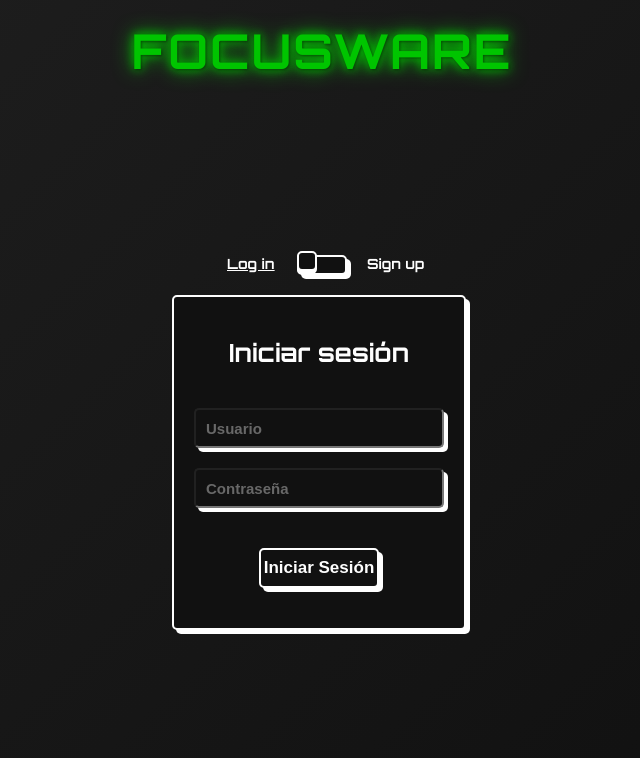
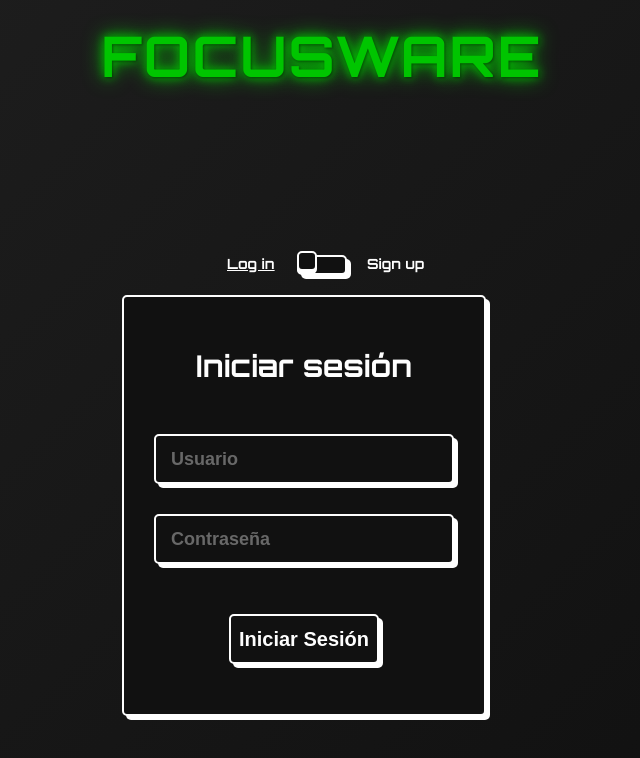
Before and after one commit to CesarGoto1/App, a React (Vite) app: page / in a window 1280 px wide. Shown: the top 758 px of the page, without its empty margins (318-958 px from the left). Built offline with nearby package versions, Linux system fonts and the light colour scheme.

Commit message:
Titulo Bien

```diff
--- a/src/components/Login.css
+++ b/src/components/Login.css
@@ -6,22 +6,22 @@
     display: flex;
     flex-direction: column;
     align-items: center;
-  gap: 1rem;
+    gap: 1.5rem; /* Aumentar el espacio entre los elementos */
     width: 100%;
-  max-width: 300px;
+    max-width: 400px; /* Aumentar el ancho máximo */
   }
 
   .form .input-span {
     width: 100%;
     display: flex;
     flex-direction: column;
-  gap: 0.5rem;
+    gap: 1rem; /* Aumentar el espacio entre los elementos */
   }
 
-.form input[type="email"],
+  .form input[type="text"],
   .form input[type="password"] {
     border-radius: 0.5rem;
-  padding: 1rem 0.75rem;
+    padding: 1.5rem 1rem; /* Aumentar el padding */
     width: 100%;
     border: none;
     display: flex;
@@ -29,9 +29,10 @@
     gap: 0.5rem;
     background-color: var(--clr-alpha);
     outline: 2px solid var(--bg-dark);
+    font-size: 1.2rem; /* Aumentar el tamaño de la fuente */
   }
 
-.form input[type="email"]:focus,
+  .form input[type="text"]:focus,
   .form input[type="password"]:focus {
     outline: 2px solid var(--clr);
   }
@@ -40,11 +41,12 @@
     align-self: flex-start;
     color: var(--clr);
     font-weight: 600;
+    font-size: 1.2rem; /* Aumentar el tamaño de la fuente */
   }
 
   .form .submit,
   .form .switch {
-  padding: 1rem 0.75rem;
+    padding: 1.5rem 1rem; /* Aumentar el padding */
     width: 100%;
     display: flex;
     align-items: center;
@@ -56,7 +58,7 @@
     cursor: pointer;
     transition: all 300ms;
     font-weight: 600;
-  font-size: 0.9rem;
+    font-size: 1.2rem; /* Aumentar el tamaño de la fuente */
   }
 
   .form .submit:hover,
--- a/src/components/Register.css
+++ b/src/components/Register.css
@@ -6,22 +6,22 @@
     display: flex;
     flex-direction: column;
     align-items: center;
-  gap: 1rem;
+    gap: 1.5rem; /* Aumentar el espacio entre los elementos */
     width: 100%;
-  max-width: 300px;
+    max-width: 400px; /* Aumentar el ancho máximo */
   }
 
   .form .input-span {
     width: 100%;
     display: flex;
     flex-direction: column;
-  gap: 0.5rem;
+    gap: 1rem; /* Aumentar el espacio entre los elementos */
   }
 
-.form input[type="email"],
+  .form input[type="text"],
   .form input[type="password"] {
     border-radius: 0.5rem;
-  padding: 1rem 0.75rem;
+    padding: 1.5rem 1rem; /* Aumentar el padding */
     width: 100%;
     border: none;
     display: flex;
@@ -29,9 +29,10 @@
     gap: 0.5rem;
     background-color: var(--clr-alpha);
     outline: 2px solid var(--bg-dark);
+    font-size: 1.2rem; /* Aumentar el tamaño de la fuente */
   }
 
-.form input[type="email"]:focus,
+  .form input[type="text"]:focus,
   .form input[type="password"]:focus {
     outline: 2px solid var(--clr);
   }
@@ -40,11 +41,12 @@
     align-self: flex-start;
     color: var(--clr);
     font-weight: 600;
+    font-size: 1.2rem; /* Aumentar el tamaño de la fuente */
   }
 
   .form .submit,
   .form .switch {
-  padding: 1rem 0.75rem;
+    padding: 1.5rem 1rem; /* Aumentar el padding */
     width: 100%;
     display: flex;
     align-items: center;
@@ -56,7 +58,7 @@
     cursor: pointer;
     transition: all 300ms;
     font-weight: 600;
-  font-size: 0.9rem;
+    font-size: 1.2rem; /* Aumentar el tamaño de la fuente */
   }
 
   .form .submit:hover,
--- a/src/index.css
+++ b/src/index.css
@@ -19,7 +19,7 @@ body {
 }
 
 .app-title {
-  font-size: 3rem;
+  font-size: 3.5rem; /* Aumentar el tamaño de la fuente */
   font-weight: 700;
   color: #00c500;
   text-align: center;
@@ -36,7 +36,7 @@ body {
   display: flex;
   justify-content: center;
   width: 100%;
-  max-width: 400px;
+  max-width: 500px; /* Aumentar el ancho máximo */
   margin-top: 30px;
 }
 
@@ -56,7 +56,7 @@ body {
 }
 
 h2 {
-  font-size: 2rem;
+  font-size: 2.5rem; /* Aumentar el tamaño de la fuente */
   font-weight: 600;
   color: #00c500;
   text-align: center;
@@ -72,8 +72,8 @@ h2 {
   align-items: center;
   justify-content: center;
   gap: 10px;
-  padding: 10px 15px;
-  font-size: 0.95rem;
+  padding: 15px 20px; /* Aumentar el padding */
+  font-size: 1.2rem; /* Aumentar el tamaño de la fuente */
   font-weight: bold;
   border: none;
   border-radius: 20px;
@@ -198,8 +198,8 @@ h2 {
 }
 
 .flip-card__inner {
-  width: 300px;
-  height: 350px;
+  width: 400px; /* Aumentar el ancho */
+  height: 450px; /* Aumentar la altura */
   position: relative;
   background-color: transparent;
   perspective: 1000px;
@@ -217,7 +217,7 @@ h2 {
 }
 
 .flip-card__front, .flip-card__back {
-  padding: 20px;
+  padding: 30px; /* Aumentar el padding */
   position: absolute;
   display: flex;
   flex-direction: column;
@@ -225,7 +225,7 @@ h2 {
   -webkit-backface-visibility: hidden;
   backface-visibility: hidden;
   background: var(--bg-color);
-  gap: 20px;
+  gap: 30px; /* Aumentar el espacio entre los elementos */
   border-radius: 5px;
   border: 2px solid var(--main-color);
   box-shadow: 4px 4px var(--main-color);
@@ -240,28 +240,28 @@ h2 {
   display: flex;
   flex-direction: column;
   align-items: center;
-  gap: 20px;
+  gap: 30px; /* Aumentar el espacio entre los elementos */
 }
 
 .title {
   margin: 20px 0 20px 0;
-  font-size: 25px;
+  font-size: 30px; /* Aumentar el tamaño de la fuente */
   font-weight: 900;
   text-align: center;
   color: var(--main-color);
 }
 
 .flip-card__input {
-  width: 250px;
-  height: 40px;
+  width: 300px; /* Aumentar el ancho */
+  height: 50px; /* Aumentar la altura */
   border-radius: 5px;
-  border: 2px solid var (--main-color);
+  border: 2px solid var(--main-color);
   background-color: var(--bg-color);
   box-shadow: 4px 4px var(--main-color);
-  font-size: 15px;
+  font-size: 18px; /* Aumentar el tamaño de la fuente */
   font-weight: 600;
   color: var(--font-color);
-  padding: 5px 10px;
+  padding: 10px 15px; /* Aumentar el padding */
   outline: none;
 }
 
@@ -281,13 +281,13 @@ h2 {
 
 .flip-card__btn {
   margin: 20px 0 20px 0;
-  width: 120px;
-  height: 40px;
+  width: 150px; /* Aumentar el ancho */
+  height: 50px; /* Aumentar la altura */
   border-radius: 5px;
   border: 2px solid var(--main-color);
   background-color: var(--bg-color);
   box-shadow: 4px 4px var(--main-color);
-  font-size: 17px;
+  font-size: 20px; /* Aumentar el tamaño de la fuente */
   font-weight: 600;
   color: var(--font-color);
   cursor: pointer;
```
Lines whose indentation alone changed are shown as unchanged.
